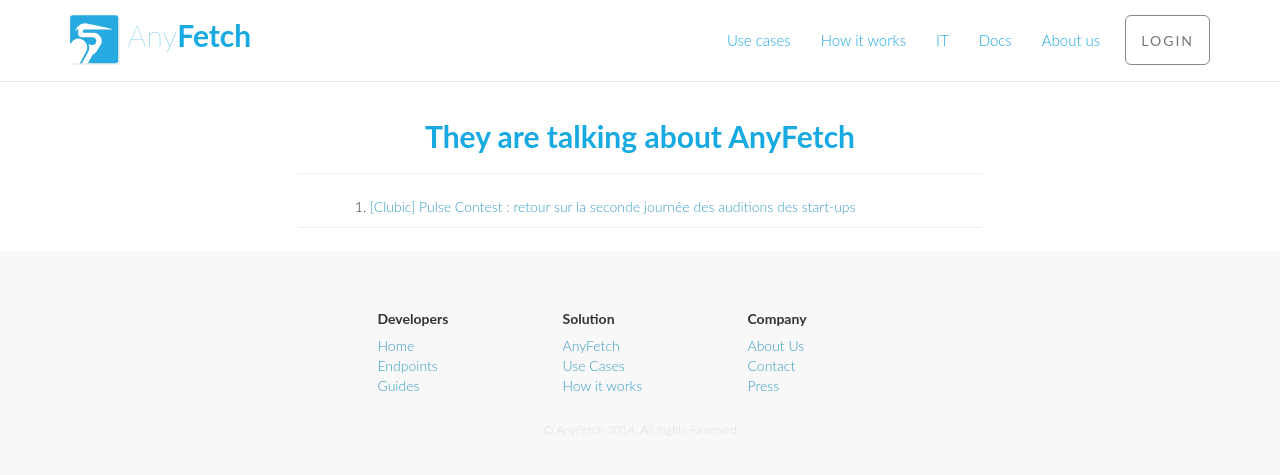
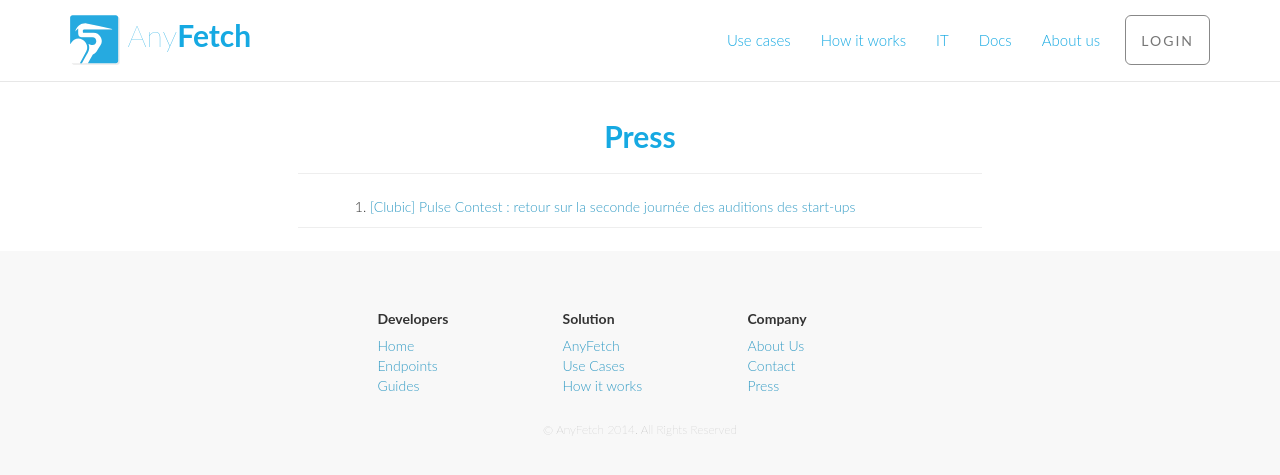
Before and after one commit to your-mom-noob/anyfetch.com, a Jekyll site: the page built from press.html, in a window 1280 px wide and 900 px high. Shown: the top 475 px of the window. Built offline with Jekyll 4.4.1, drawn with Linux system fonts in a browser that asks for light colours; nearby versions of some CDN libraries; Markdown is read by kramdown in place of the engine named in the settings.

Commit message:
Change press title

```diff
--- a/press.html
+++ b/press.html
@@ -8,7 +8,7 @@ layout: main
 
 	<div class="row">
 		<div class="col-lg-12">
-			<h2>They are talking about AnyFetch</h2>
+			<h2>Press</h2>
 			<hr>
 				<ol class="col-md-6 col-md-offset-3">
 					<li><a href="http://pro.clubic.com/entrepreneur-et-creation-entreprise/actualite-702599-pulse-contest-day-2.html" title="Pulse Context 2">[Clubic] Pulse Contest : retour sur la seconde journée des auditions des start-ups</a></li>
```
